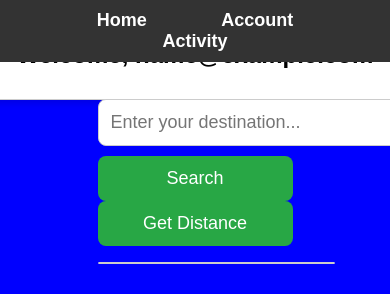
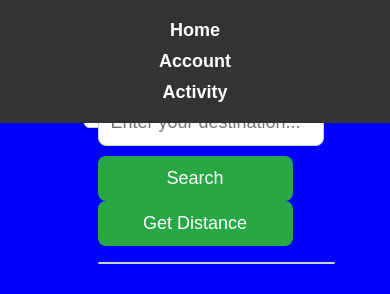
Before and after one commit to austin11101/taxE-ride-app, a Flask app: page /user_home in a window 390 px wide; the page is wider, and only the part inside the window is pictured. Shown: the top 294 px of that part. Run offline with Flask 3, Linux system fonts and the light colour scheme; the visitor is signed in with stand-in values (Sample User, id 1); some libraries are stand-ins or nearby versions.

Commit message:
add changes

```diff
--- a/src/frontend/static/style.css
+++ b/src/frontend/static/style.css
@@ -3,7 +3,7 @@ body {
     font-family: Arial, sans-serif;
     margin: 0;
     padding: 0;
-    background-color:blue;
+    background-color: blue;
     display: flex;
     justify-content: center;
     align-items: center;
@@ -50,7 +50,6 @@ body {
     box-shadow: 0 4px 6px rgba(0, 0, 0, 0.1);
 }
 
-
 .suggestion-container li {
     padding: 10px;
     cursor: pointer;
@@ -82,6 +81,7 @@ body {
 .search-container button:hover {
     background-color: #218838;
 }
+
 .main-container {
     background-color: #fff;
     border: 1px solid #ccc;
@@ -145,7 +145,6 @@ body {
     background-color: #575757;
     border-radius: 5px;
 }
-
 
 /* Form container styles */
 .form-container {
@@ -235,3 +234,56 @@ footer {
     text-align: center;
     padding: 10px 0;
 }
+
+/* Media Queries for Responsiveness */
+@media (max-width: 1200px) {
+    .search-container input {
+        width: 300px;
+    }
+
+    .main-container, .main-container1 {
+        width: 300px;
+    }
+
+    #map {
+        width: 90%;
+    }
+}
+
+@media (max-width: 768px) {
+    .search-container input {
+        width: 250px;
+    }
+
+    .main-container, .main-container1 {
+        width: 250px;
+    }
+
+    #map {
+        width: 100%;
+    }
+
+    .navbar ul li {
+        display: block;
+        margin: 10px 0;
+    }
+}
+
+@media (max-width: 480px) {
+    .search-container input {
+        width: 200px;
+    }
+
+    .main-container, .main-container1 {
+        width: 200px;
+    }
+
+    #map {
+        width: 100%;
+    }
+
+    .navbar ul li {
+        display: block;
+        margin: 10px 0;
+    }
+}
```
